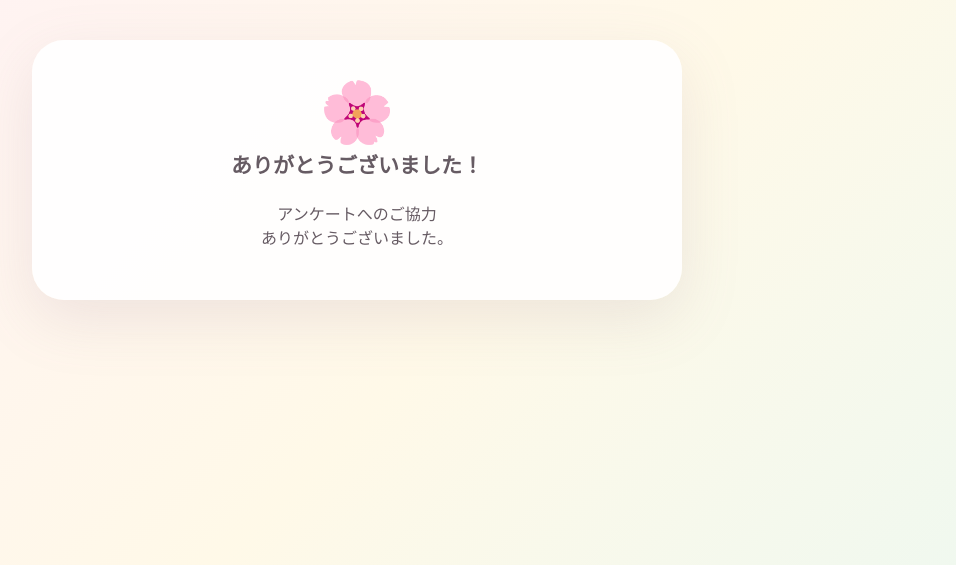
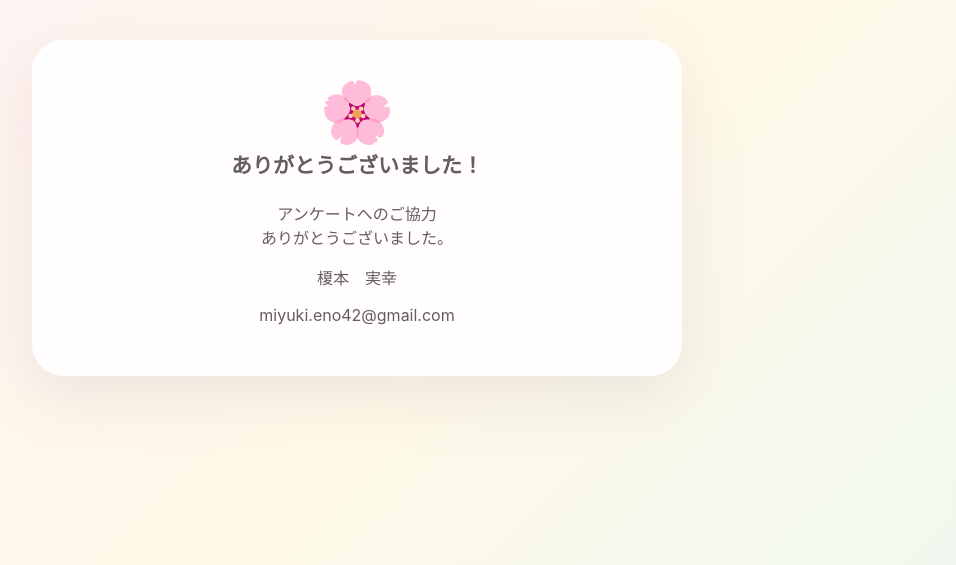
Before and after one commit to miyukieno42-cyber/sunscreen1, a Flask app: page /thanks in a window 1280 px wide. Shown: the top 565 px of the page, without its empty margins (283-1239 px from the left). Run offline with Flask 3, Linux system fonts and the light colour scheme.

Commit message:
Update thanks.html

```diff
--- a/templates/thanks.html
+++ b/templates/thanks.html
@@ -6,13 +6,32 @@
     <title>ありがとうございました</title>
     <link rel="stylesheet" href="{{ url_for('static', filename='style.css') }}">
 </head>
+
 <body>
     <main class="survey-card">
+
         <section class="complete" style="display:block;">
             <div class="complete-icon">🌸</div>
+
             <h2>ありがとうございました！</h2>
-            <p>アンケートへのご協力<br>ありがとうございました。</p>
+
+            <p>
+                アンケートへのご協力<br>
+                ありがとうございました。
+            </p>
+
+            <div class="contact-info">
+                <p class="contact-name">
+                榎本　実幸
+                </p>
+
+                <p class="contact-email">
+                    miyuki.eno42@gmail.com
+                </p>
+            </div>
+
         </section>
+
     </main>
 </body>
 </html>
```
